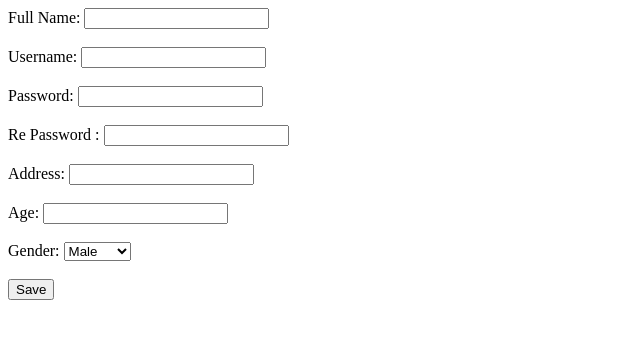
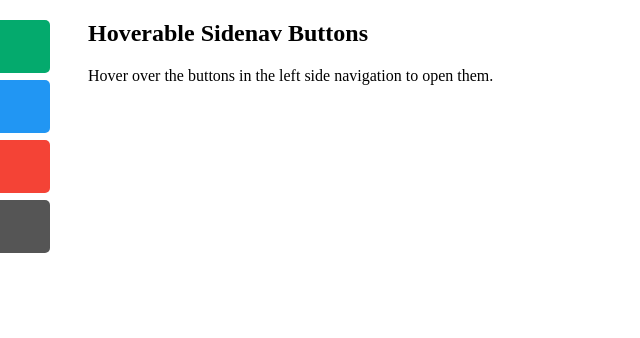
Before and after one commit to hg3748432/harsh-gupta, a plain HTML site: page TASK_4.html in a window 1280 px wide. Shown: the whole page, without its empty margins (0-640 px from the left). Drawn offline with Linux system fonts and the light colour scheme.

Commit message:
Update TASK_4.html

```diff
--- a/TASK_4.html
+++ b/TASK_4.html
@@ -1,31 +1,23 @@
-<html lang="en">
+<!DOCTYPE html>
+<html>
 <head>
-    <meta charset="UTF-8">
-    <meta name="viewport" content="width=device-width, initial-scale=1.0">
-    <title>TASK4</title>
+<title>TASK 4</title>
+<meta name="viewport" content="width=device-width, initial-scale=1">
+<link rel="stylesheet" href="./TASK_4.css">
 </head>
 <body>
-    <form >
-      <label for="Fname">Full Name:</label>
-      <input type="text" id="Fname" name="Fname"><br><br>
-      <label for="Uname">Username:</label>
-      <input type="text" id="Uname" name="Uname"><br><br>
-      <label for="Pass">Password:</label>
-      <input type="password" id="Pass" name="Pass"><br><br>
-      <label for="RePass">Re Password :</label>
-      <input type="password" id="RePass" name="RePass"><br><br>
-      <label for="Add">Address:</label>
-      <input type="text" id="Add" name="Add"><br><br>
-      <label for="age">Age:</label>
-      <input type="number" id="age" name="age"><br><br>
-      <label for="gen">Gender:</label>
-      <select>
-            <value>Select Gender</value>
-            <option>Male</option>
-            <option>Female</option>
-            <option>Others</option>
-      </select><br><br>
-      <input name="form" type="submit" value="Save" />
-    </form>
+
+<div id="mySidenav" class="sidenav">
+  <a href="" id="about">About</a>
+  <a href="#" id="blog">Blog</a>
+  <a href="https://www.ethnus.com" id="projects" target="_blank">Projects</a>
+  <a href="mailto: harsh.gupta2021a@vitstudent.ac.in" id="contact">Contact</a>
+</div>
+
+<div style="margin-left:80px;">
+  <h2>Hoverable Sidenav Buttons</h2>
+  <p>Hover over the buttons in the left side navigation to open them.</p>
+</div>
+
 </body>
 </html>
```
